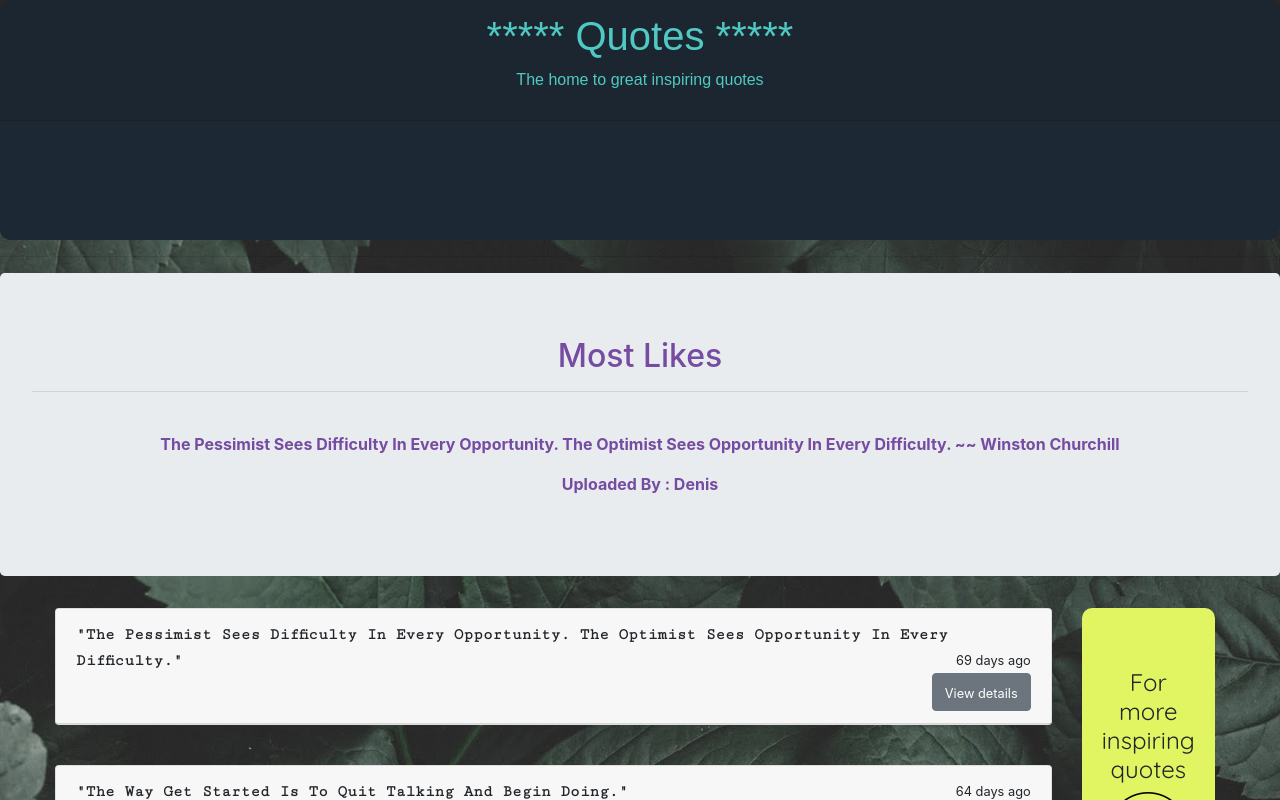
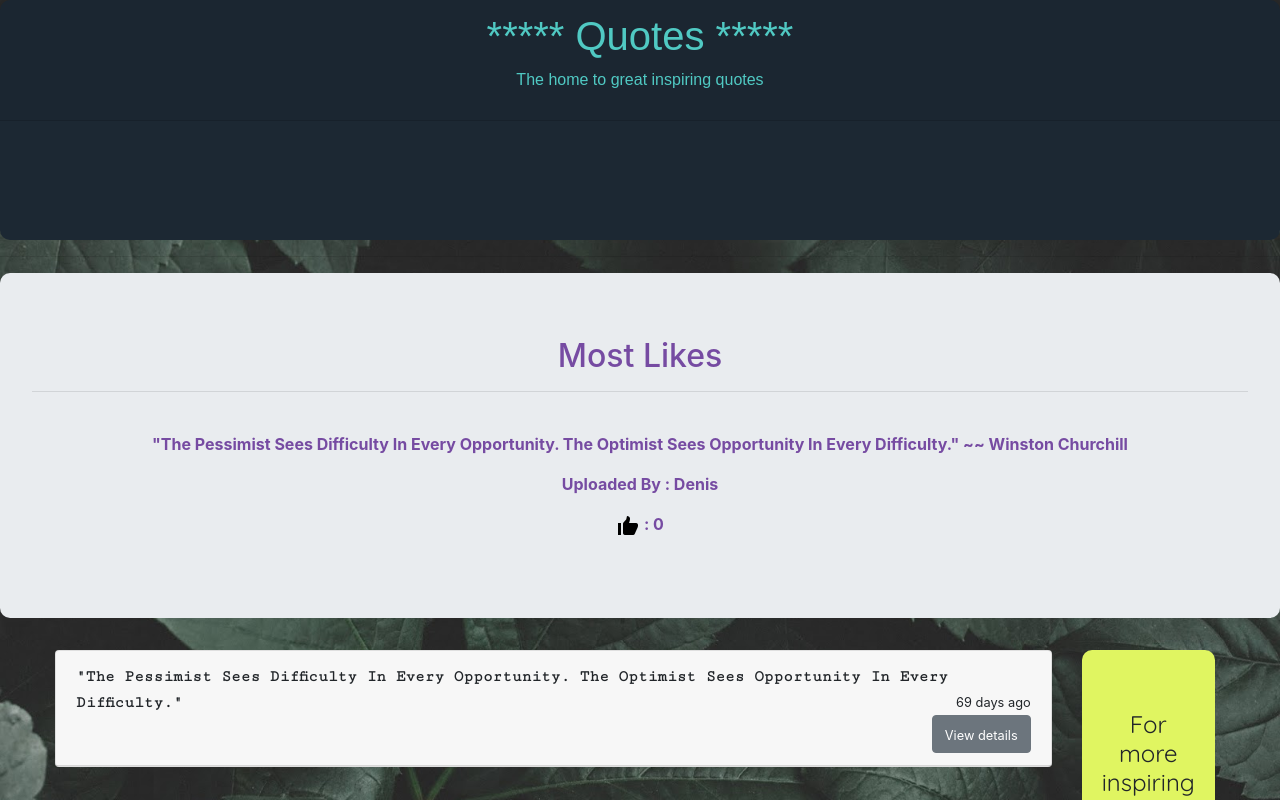
Before and after one commit to mugendinjue/Quote-App, an Angular app: page / in a window 1280 px wide. Shown: the top 800 px of the page. Built offline with nearby package versions, Linux system fonts and the light colour scheme; a web font is replaced by a local one.

Commit message:
Add a like icon

```diff
--- a/src/app/quote-form/quote-form.component.ts
+++ b/src/app/quote-form/quote-form.component.ts
@@ -8,12 +8,13 @@ import { Quotes } from '../quotes';
 })
 export class QuoteFormComponent implements OnInit {
 
-  newQuotes = new Quotes (0,"","","",new Date(),0,0)
+  newQuotes = new Quotes (0,"","","",new Date(),0,0);
 
   @Output () sendData = new EventEmitter<Quotes>();
 
   sendForm (){
     this.sendData.emit(this.newQuotes);
+    this.newQuotes = new Quotes (0,"","","",new Date(),0,0);
   }
 
 
--- a/src/app/quotes/quotes.component.html
+++ b/src/app/quotes/quotes.component.html
@@ -10,8 +10,9 @@
   <h2>Most Likes</h2>
   <hr>
   <br>
-  <p>{{quotesArr[0].quote}} ~~ {{quotesArr[0].author}}</p>
+  <p>"{{quotesArr[0].quote}}" ~~ {{quotesArr[0].author}}</p>
   <p>Uploaded By : {{quotesArr[0].uploadedBy}}</p>
+  <p><img src="assets/like.png" alt=""> : {{quotesArr[0].like}}</p>
 </div>
 <div class="container-fluid">
     <div class="row">
--- a/src/styles.css
+++ b/src/styles.css
@@ -64,4 +64,5 @@ li {
 #display {
   text-align: center;
   font-weight: bolder;
+  border-radius: 10px;
 }
```
